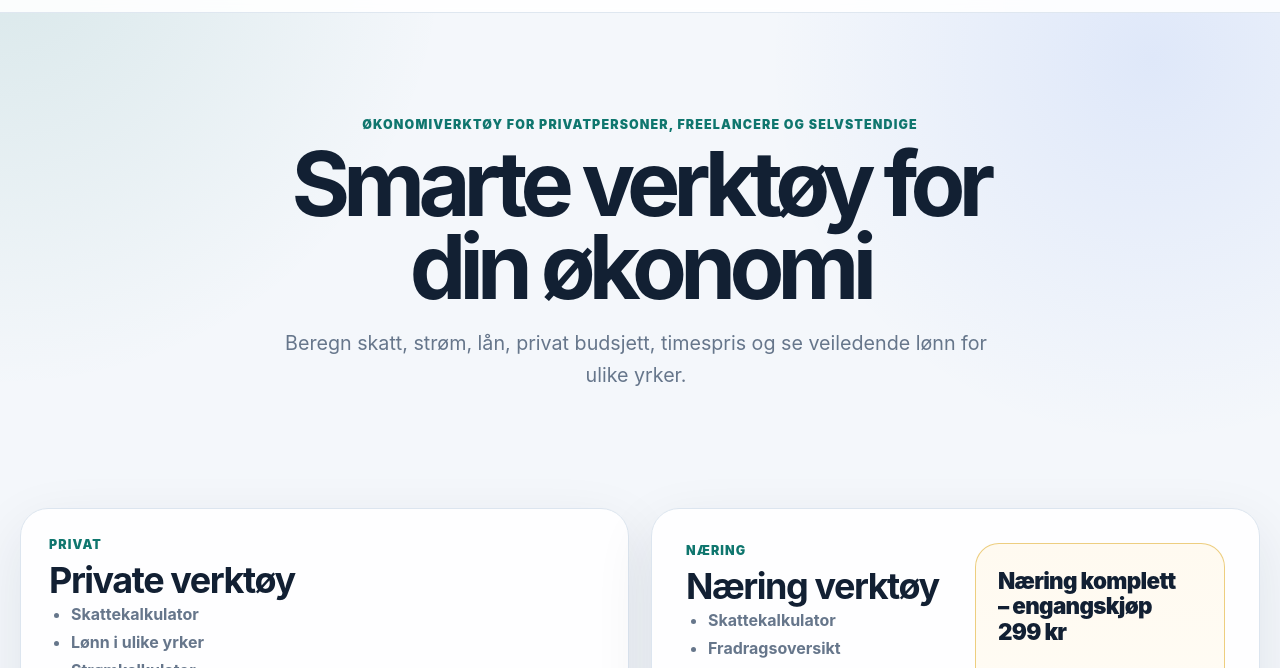
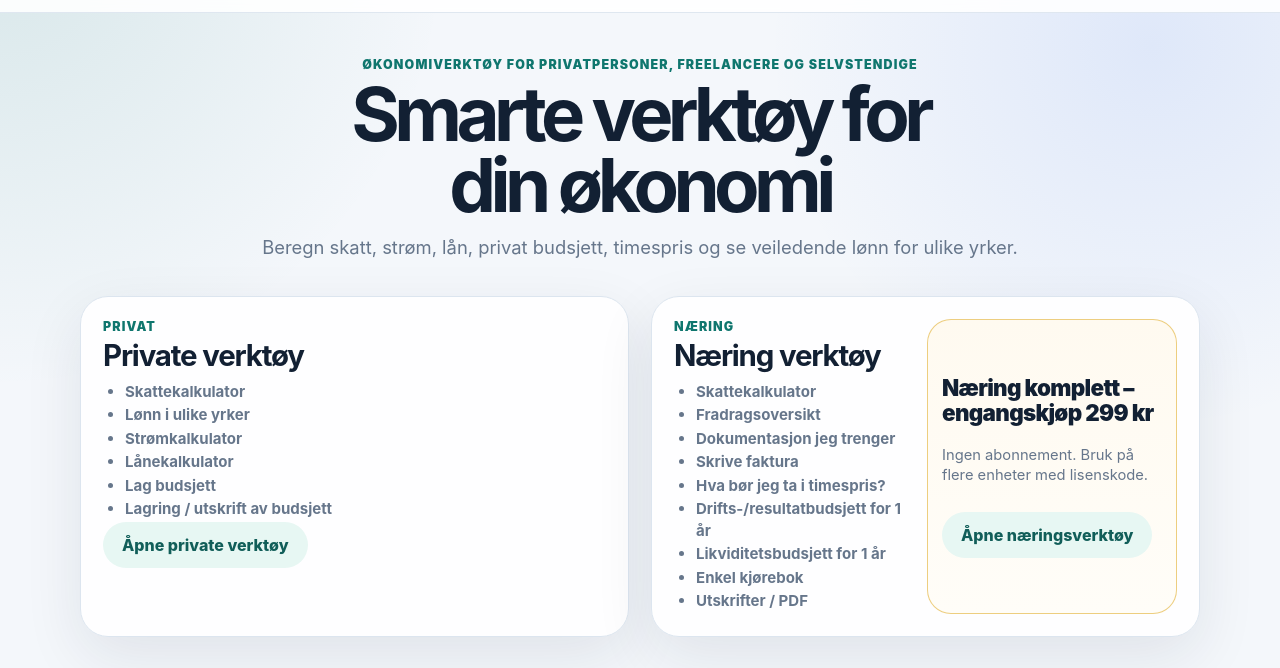
Before and after one commit to howi717/okonomikalk, a website: page public/index.html in a window 1280 px wide. Shown: the part 59-727 px from the top of the page. Drawn offline with Linux system fonts and the light colour scheme.

Commit message:
Make homepage more compact

```diff
--- a/public/styles.css
+++ b/public/styles.css
@@ -1779,3 +1779,91 @@ body:not(.premium-unlocked) #tab-selvstendig::after {
 #invoicePreview .invoice-table td:nth-child(n+2) {
   white-space: nowrap !important;
 }
+
+/* v48: kompakt forside slik at heading og Privat/Næring-boksene synes på samme skjerm */
+#hjem .hero {
+  padding: clamp(18px, 3.5vh, 34px) 0 clamp(6px, 1.5vh, 12px) !important;
+}
+
+#hjem .hero-text {
+  padding: clamp(10px, 2vh, 18px) clamp(8px, 2vw, 18px) !important;
+}
+
+#hjem .eyebrow {
+  margin-bottom: 7px;
+}
+
+#hjem h1 {
+  font-size: clamp(2.25rem, 5.8vw, 4.65rem);
+  line-height: .96;
+}
+
+#hjem .lead {
+  margin: 12px auto 0;
+  line-height: 1.42;
+  font-size: clamp(1rem, 1.6vw, 1.15rem);
+}
+
+#hjem .section.cards-grid.center-cards {
+  margin-top: 8px !important;
+  margin-bottom: 26px;
+}
+
+#hjem .center-cards {
+  max-width: 1120px;
+}
+
+#hjem .mini-card {
+  padding: clamp(16px, 2vw, 22px);
+}
+
+#hjem .mini-card .eyebrow {
+  margin-bottom: 6px;
+}
+
+#hjem .mini-card h2 {
+  font-size: clamp(1.35rem, 2.3vw, 1.9rem);
+  margin-bottom: 10px;
+}
+
+#hjem .feature-list {
+  line-height: 1.43;
+  font-size: .94rem;
+}
+
+#hjem .feature-list li {
+  margin: 2px 0;
+}
+
+#hjem .business-card-layout {
+  gap: 16px;
+}
+
+#hjem .business-card-offer {
+  align-self: stretch;
+  padding: 14px;
+}
+
+#hjem .business-card-offer .offer-title {
+  margin-top: 0;
+  margin-bottom: 8px;
+}
+
+#hjem .business-card-offer .fineprint {
+  margin: 0 0 14px;
+  line-height: 1.35;
+}
+
+@media (max-width: 960px) {
+  #hjem .hero {
+    padding-top: 16px !important;
+  }
+
+  #hjem .section.cards-grid.center-cards {
+    margin-top: 6px !important;
+  }
+
+  #hjem .feature-list {
+    line-height: 1.5;
+  }
+}
```
